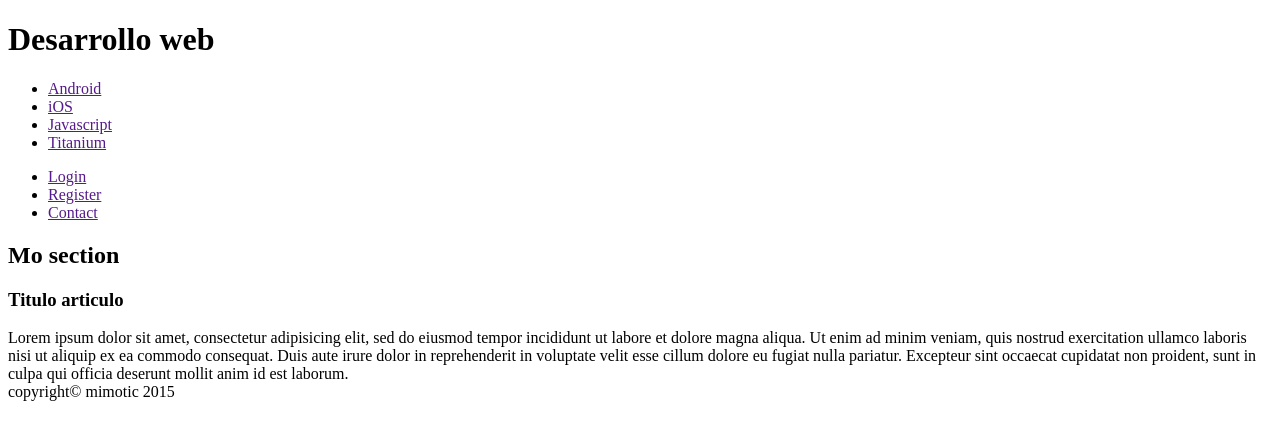
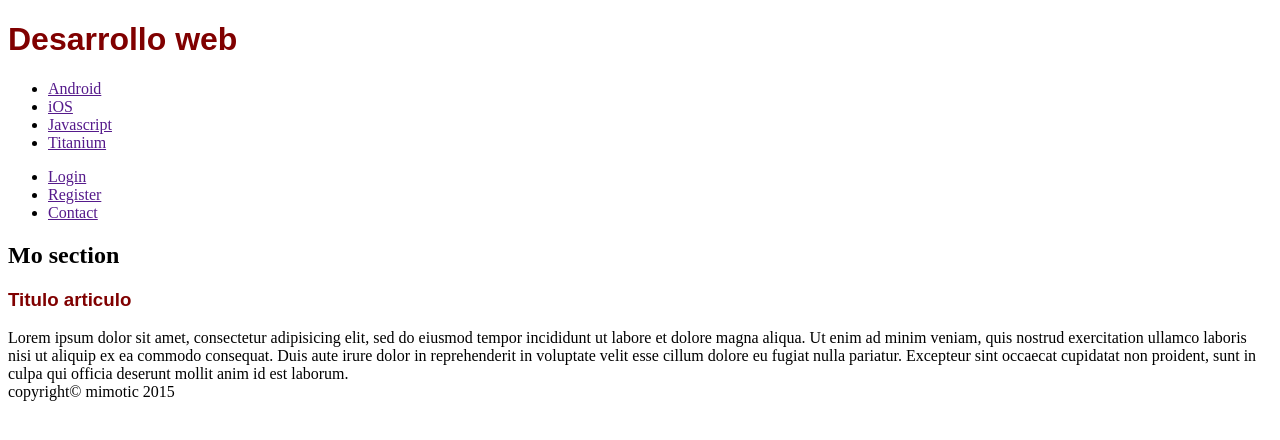
Before and after one commit to mimotic/platzi-desarrollo-web, a plain HTML site: page index.html in a window 1280 px wide. Drawn offline with Linux system fonts and the light colour scheme.

Commit message:
añadido estilos

```diff
--- /dev/null
+++ b/css/style.css
@@ -0,0 +1,25 @@
+/**************************
+	Selector universal
+**************************/
+/*
+* {
+	color:blue;
+}
+*/
+
+
+/**************************
+	Selector elemento
+**************************/
+h1 {
+	font-family: Arial, Helvetica, sans-serif;
+	color: maroon;
+}
+
+/**************************
+	Selector clase
+**************************/
+.article-header {
+	font-family: Arial, Helvetica, sans-serif;
+	color: maroon;
+}
--- a/index.html
+++ b/index.html
@@ -3,6 +3,7 @@
 <head>
   <meta charset="utf-8" />
   <title>Desarrollo web</title>
+  <link rel="stylesheet" href="css/style.css">
 </head>
 <body>
 	<header>
@@ -33,7 +34,7 @@
 	  	</header>
 	  	<article>
 	  		<header>
-	  			<h3>Titulo articulo</h3>
+	  			<h3 class="article-header">Titulo articulo</h3>
 	  		</header>
 
 	  		Lorem ipsum dolor sit amet, consectetur adipisicing elit, sed do eiusmod
```
